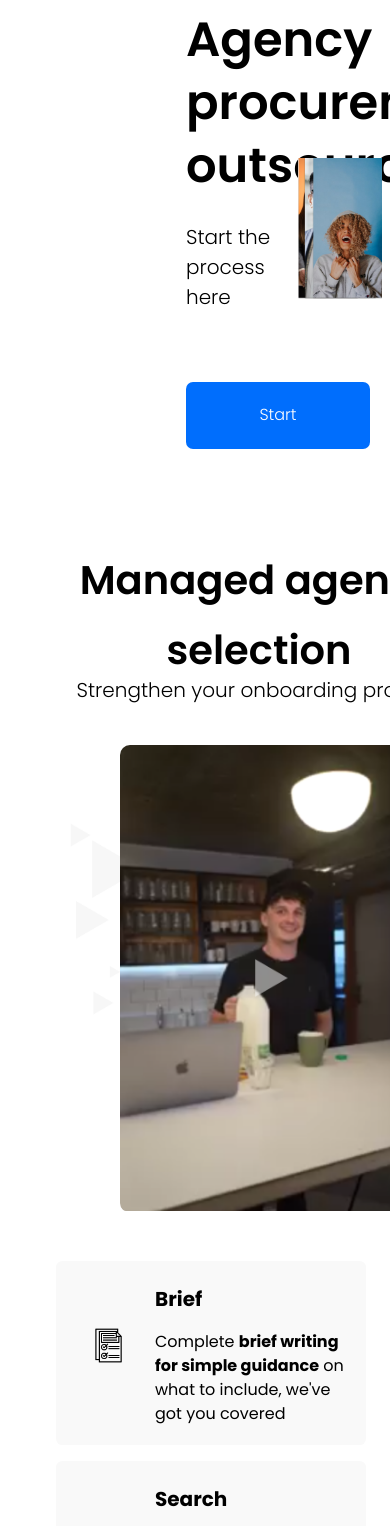
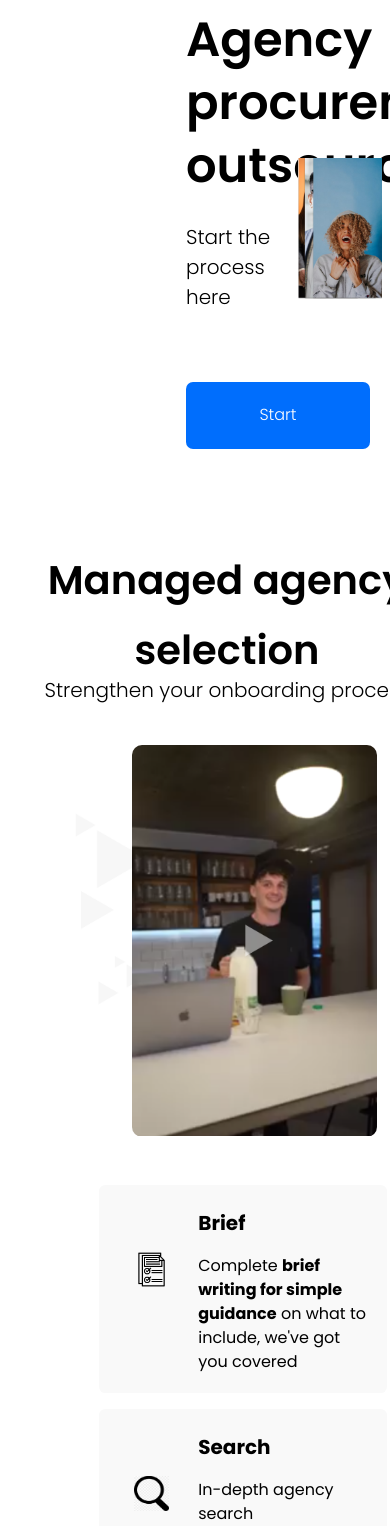
Before and after one commit to ilker11/nextjs-project, a Next.js app: page / in a window 390 px wide. Shown: the top 1526 px of the page. Built offline with nearby package versions, Linux system fonts and the light colour scheme.

Commit message:
responsive design fix

```diff
--- a/sections/Section/elements.jsx
+++ b/sections/Section/elements.jsx
@@ -6,12 +6,20 @@ export const StyledContainer = styled(({ height, ...props }) => <SectionContaine
     padding: 6rem 0;
     background: url(/img/background.png) no-repeat 1.2rem 15.7rem;
     background-size: 70%;
+    @media(max-width: 1200px) {
+        background: url(/img/background.png) no-repeat -1.8rem 17.7rem;
+        background-size: 96%;
+    }
     @media(max-width: 1024px) {
-        background-size: 86%;
-        background-position: 93% 26%;
+        background: url(/img/background.png) no-repeat 5.2rem 14.7rem;
+        background-size: 96%;
     }
-    @media(max-width: 600px) {
+    @media(max-width: 768px) {
         margin-left: 1rem;
+        background-size: 96%;
+    }
+    @media(max-width: 480px) {
+        background: url(/img/background.png) no-repeat 1.2rem 22.7rem;
         background-size: 96%;
     }
 `;
@@ -19,8 +27,16 @@ export const StyledContainer = styled(({ height, ...props }) => <SectionContaine
 export const StyledSectionHead = styled(({ ...props }) => <header {...props} />)`
     text-align: center;
     margin-bottom: 2.5rem;
-    @media(max-width: 600px) {
+    @media(max-width: 1200px) {
         margin-left: 3rem;
+        width: 100%;
+    }
+    @media(max-width: 768px) {
+        margin-left: 3rem;
+        width: 100%;
+    }
+    @media(max-width: 480px) {
+        margin-left: 1rem;
         width: 100%;
     }
 `;
@@ -37,14 +53,32 @@ export const StyledDescription = styled((props) => <SectionSubheading {...props}
 export const StyledMediaContainer = styled(({ ...props }) => <div {...props} />)`
     display: flex;
     padding: 0 17rem;
+    @media(max-width: 1200px) {
+        padding: 3rem 2rem;
+        margin-left: 8rem;
+    }
     @media(max-width: 1024px) {
         display: block;
         padding: 0 2rem;
+    }
+    @media(max-width: 768px) {
+        display: block;
+        padding: 0 3rem;
+        margin: 0 5rem;
+    }
+    @media(max-width: 480px) {
+        display: block;
+        margin: 0 -2.3rem;
     }
 `;
 
 export const StyledMediaImage = styled(({ ...props }) => <div {...props} />)`
     flex: 0 0 38%;
+    @media(max-width: 1200px) {
+        width: 320px;
+        height: 512px;
+        margin-left: 50px;
+    }
     @media(max-width: 1024px) {
         box-sizing: border-box;
         display: block;
@@ -55,18 +89,32 @@ export const StyledMediaImage = styled(({ ...props }) => <div {...props} />)`
         padding: 0;
         border-radius: 10px;
     }
-    @media(max-width: 600px) {
-        margin-left: 4rem;
+    @media(max-width: 768px) {
+        margin-left: 9rem;
+        width: 240px;
+        height: 384px;
+    }
+    @media(max-width: 480px) {
+        width: 245px;
+        height: 392px;
+        margin-left: 97px;
     }
 `;
 
 export const StyledMediaBody = styled(({ ...props }) => <div {...props} />)`
     flex: 0 0 50%;
     padding: 2rem 5rem;
+    @media(max-width: 1200px) {
+        padding: 0rem 6rem;
+    }
     @media(max-width: 1024px) {
         padding: 3rem 16rem;
     }
-    @media(max-width: 600px) {
+    @media(max-width: 768px) {
+        padding: 2rem 3rem;
+    }
+    @media(max-width: 480px) {
         padding: 3rem 0rem;
+        margin-left: 4rem;
     }
 `;
```
